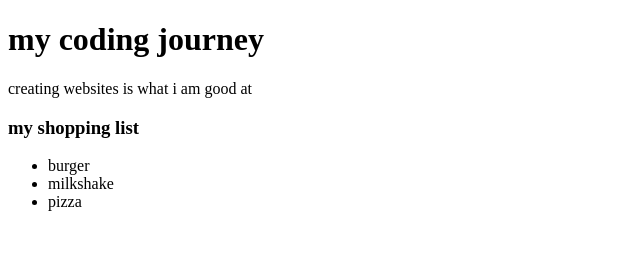
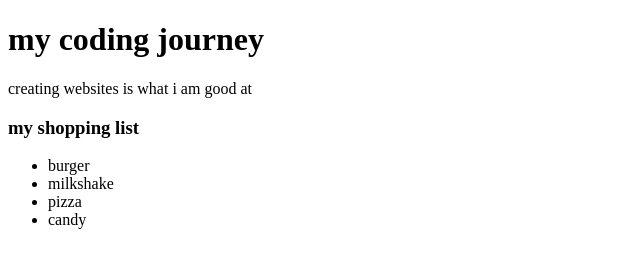
Before and after one commit to bridgett65/frontend, a plain HTML site: page index.html in a window 1280 px wide. Shown: the full height of the page, 0-640 px from the left. Drawn offline with Linux system fonts and the light colour scheme.

Commit message:
added candy
to replace cakes

```diff
--- a/index.html
+++ b/index.html
@@ -13,6 +13,7 @@
         <li>burger</li>
         <li>milkshake</li>
         <li>pizza</li>
+        <li>candy</li>
     </ul>
 
 </body>
```
